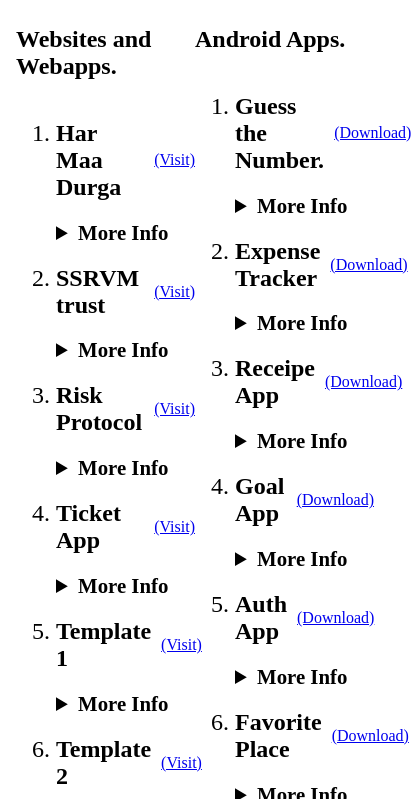
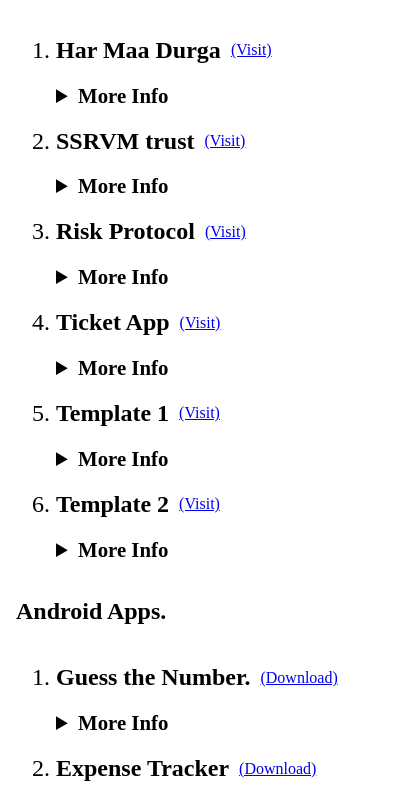
Before and after one commit to mdfakih/projects, a plain HTML site: page index.html in a window 390 px wide. Shown: the part 153-952 px from the top of the page, 411 px wide, since content can reach past the window. Drawn offline with Linux system fonts and the light colour scheme.

Commit message:
responsive design

```diff
--- a/index.css
+++ b/index.css
@@ -31,6 +31,7 @@ summary {
   display: flex;
   justify-content: space-between;
   align-items: center;
+  flex-wrap: wrap;
 }
 
 .nav_links {
@@ -47,15 +48,24 @@ summary {
 
 .web_container {
   width: 100%;
-  padding: 1em;
+  padding-top: 1em;
+  padding-left: 5em;
+  padding-right: 5em;
   display: flex;
   flex-direction: row;
-  justify-content: start;
+  justify-content: space-between;
   align-items: start;
   flex-wrap: wrap;
 }
 
+@media screen and (max-width: 450px) {
+  .web_container {
+    padding-left: 1em;
+    padding-right: 1em;
+  }
+}
+/*
 .cont {
   width: 100%;
   max-width: 50%;
-}
+} */
```
